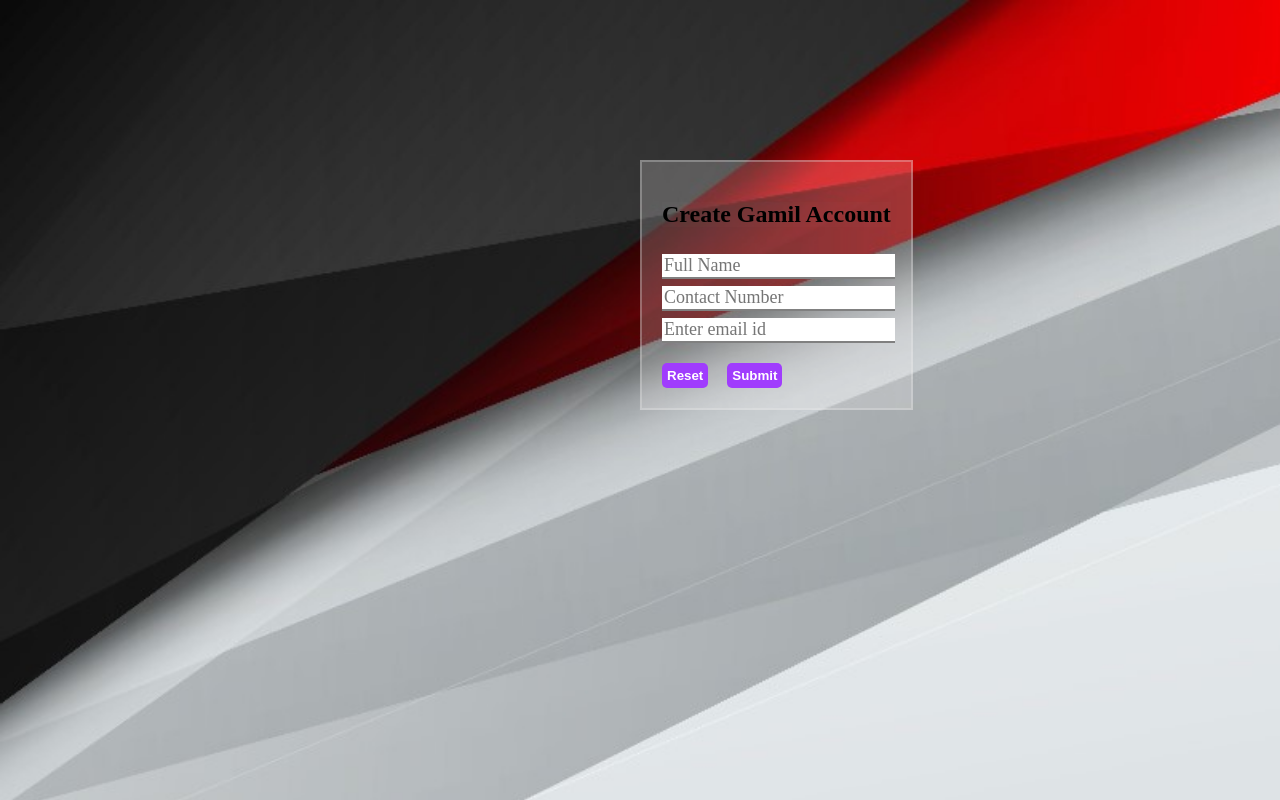
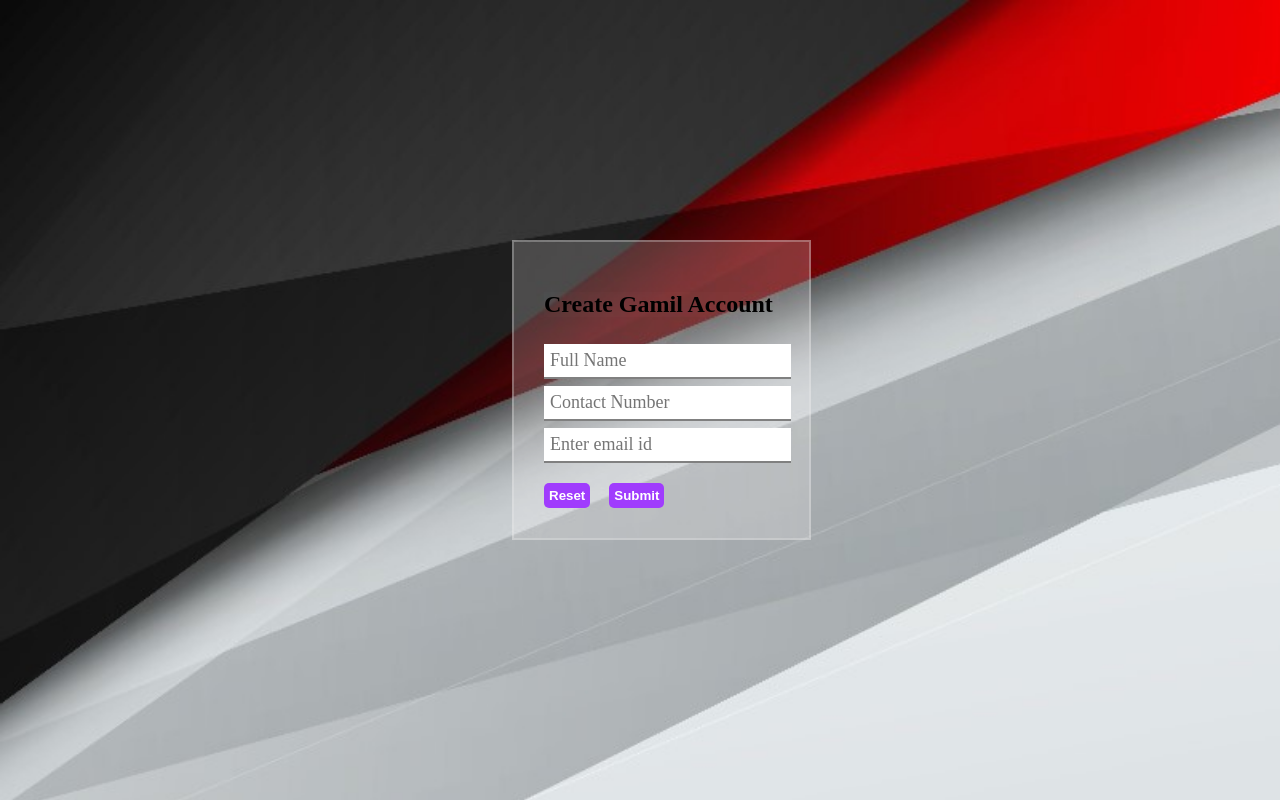
Before and after one commit to amitsinghrawat26/AmitSinghRawat_HTML-CSS_Lab, a plain HTML site: page SignIn.html in a window 1280 px wide. Drawn offline with Linux system fonts and the light colour scheme.

Commit message:
Fixing CSS properties

```diff
--- a/Graph.css
+++ b/Graph.css
@@ -29,7 +29,7 @@
 }
 
 @keyframes bar1_animation {
-    from { height: 0;}
+    from { height: 100%;}
     to { height: 70%; }
 }
 
@@ -42,7 +42,7 @@
 }
 
 @keyframes bar2_animation {
-    from { height: 0;}
+    from { height: 100%;}
     to { height: 60%; }
 }
 
@@ -55,7 +55,7 @@
 }
 
 @keyframes bar3_animation {
-    from { height: 0;}
+    from { height: 100%;}
     to { height: 20%; }
 }
 
--- a/SignIn.css
+++ b/SignIn.css
@@ -7,10 +7,10 @@ body{
     background-color: rgb(253, 251, 251,0.2);
     height: fit-content;
     width: fit-content;
-    top: 20%;
-    left: 50%;
+    top: 30%;
+    left: 40%;
     position: absolute;
-    padding: 20px;
+    padding: 30px;
     line-height: 25px;
     border: rgb(236, 236, 236,0.3) solid 2px;
 }
@@ -26,6 +26,7 @@ input{
     width: 100%;
     font-size: large;
     margin-top: 7px;
+    padding: 6px;
 }
 
 button{
@@ -42,10 +43,12 @@ button{
     margin-left: 15px;
 }
 
-input:hover{
-    background-color: rgba(146, 146, 252, 0.2);
+input:focus{
+    background-color: rgb(73, 134, 184,0.35);
+    outline: none;
 }
 
 button:hover{
     background-color: rgb(137, 11, 255);
+    transform: scale(1.2);
 }
```
